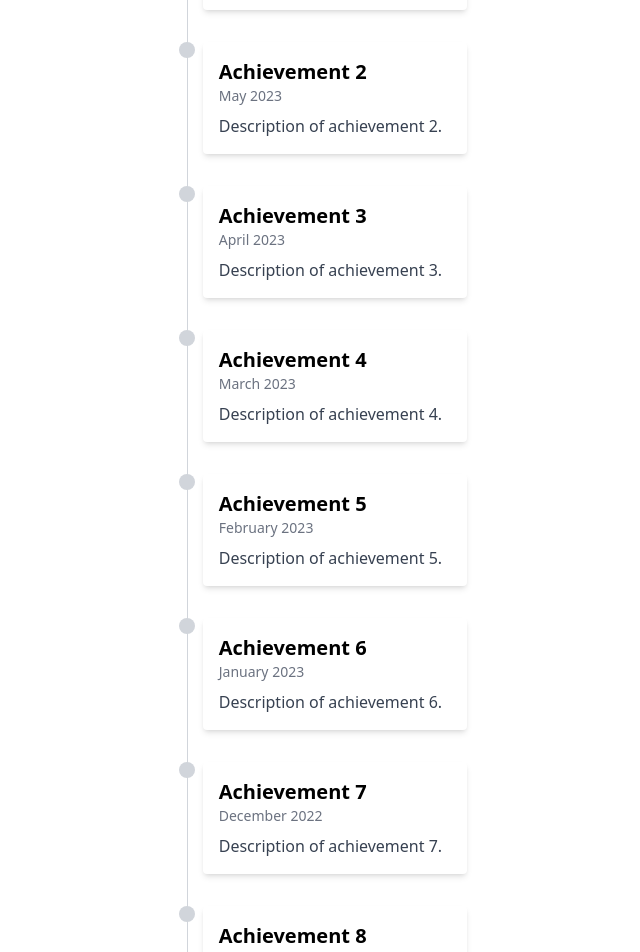
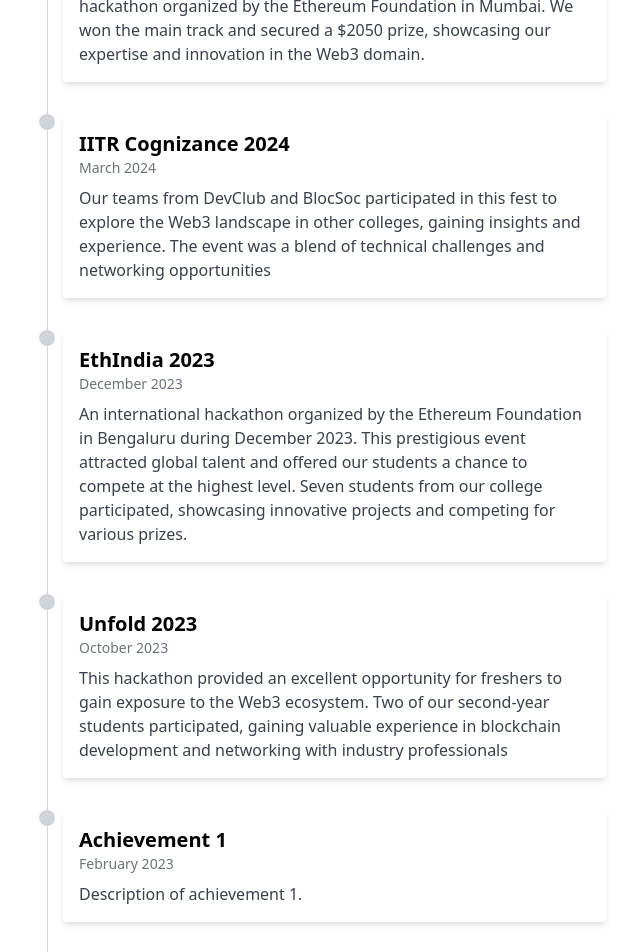
Before and after one commit to blocsoc-iitd/BlockSoc-Website, a React (Vite) app: page /achievements in a window 1280 px wide. Shown: the part 400-1352 px from the top of the page, without its empty margins (321-961 px from the left). Built offline with nearby package versions, Linux system fonts and the light colour scheme.

Commit message:
added 4 achievements

```diff
--- a/src/pages/Achievements.jsx
+++ b/src/pages/Achievements.jsx
@@ -1,16 +1,31 @@
 import React from 'react';
 
 const achievements = [
-  { date: 'June 2023', title: 'Achievement 1', description: 'Description of achievement 1.' },
-  { date: 'May 2023', title: 'Achievement 2', description: 'Description of achievement 2.' },
-  { date: 'April 2023', title: 'Achievement 3', description: 'Description of achievement 3.' },
-  { date: 'March 2023', title: 'Achievement 4', description: 'Description of achievement 4.' },
-  { date: 'February 2023', title: 'Achievement 5', description: 'Description of achievement 5.' },
-  { date: 'January 2023', title: 'Achievement 6', description: 'Description of achievement 6.' },
-  { date: 'December 2022', title: 'Achievement 7', description: 'Description of achievement 7.' },
-  { date: 'November 2022', title: 'Achievement 8', description: 'Description of achievement 8.' },
-  { date: 'October 2022', title: 'Achievement 9', description: 'Description of achievement 9.' },
-  { date: 'September 2022', title: 'Achievement 10', description: 'Description of achievement 10.' },
+  { date: 'March 2024',
+    title: 'EthMumbai 2024',
+    description: "Our institute's team of nine students participated in an international hackathon organized by the Ethereum Foundation in Mumbai. We won the main track and secured a $2050 prize, showcasing our expertise and innovation in the Web3 domain." },
+
+  { date: 'March 2024',
+    title: 'IITR Cognizance 2024',
+    description: 'Our teams from DevClub and BlocSoc participated in this fest to explore the Web3 landscape in other colleges, gaining insights and experience. The event was a blend of technical challenges and networking opportunities' },
+
+  { date: 'December 2023',
+    title: 'EthIndia 2023',
+    description: 'An international hackathon organized by the Ethereum Foundation in Bengaluru during December 2023. This prestigious event attracted global talent and offered our students a chance to compete at the highest level. Seven students from our college participated, showcasing innovative projects and competing for various prizes.' },
+
+  { date: 'October 2023',
+    title: 'Unfold 2023',
+    description: 'This hackathon provided an excellent opportunity for freshers to gain exposure to the Web3 ecosystem. Two of our second-year students participated, gaining valuable experience in blockchain development and networking with industry professionals' },
+
+  { date: 'February 2023', title: 'Achievement 1', description: 'Description of achievement 1.' },
+
+  { date: 'January 2023', title: 'Achievement 2', description: 'Description of achievement 2.' },
+
+  { date: 'December 2022', title: 'Achievement 3', description: 'Description of achievement 3.' },
+
+  { date: 'November 2022', title: 'Achievement 4', description: 'Description of achievement 4.' },
+
+  { date: 'October 2022', title: 'Achievement 5', description: 'Description of achievement 5.' },
 ];
 
 const Achievements = () => {
```
